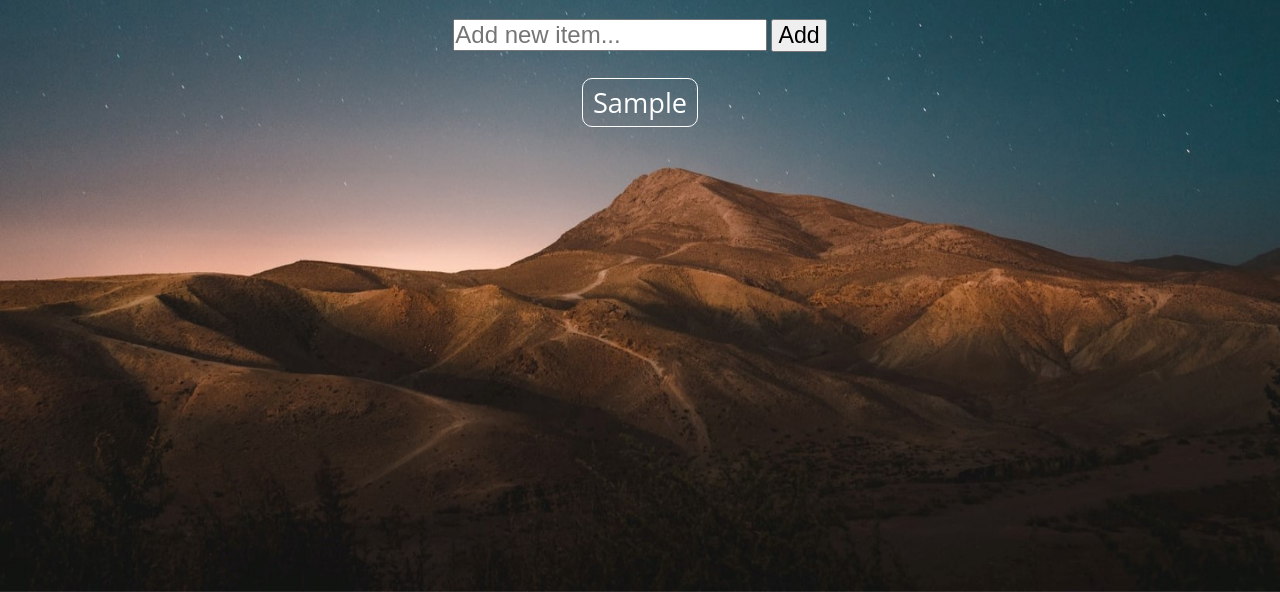
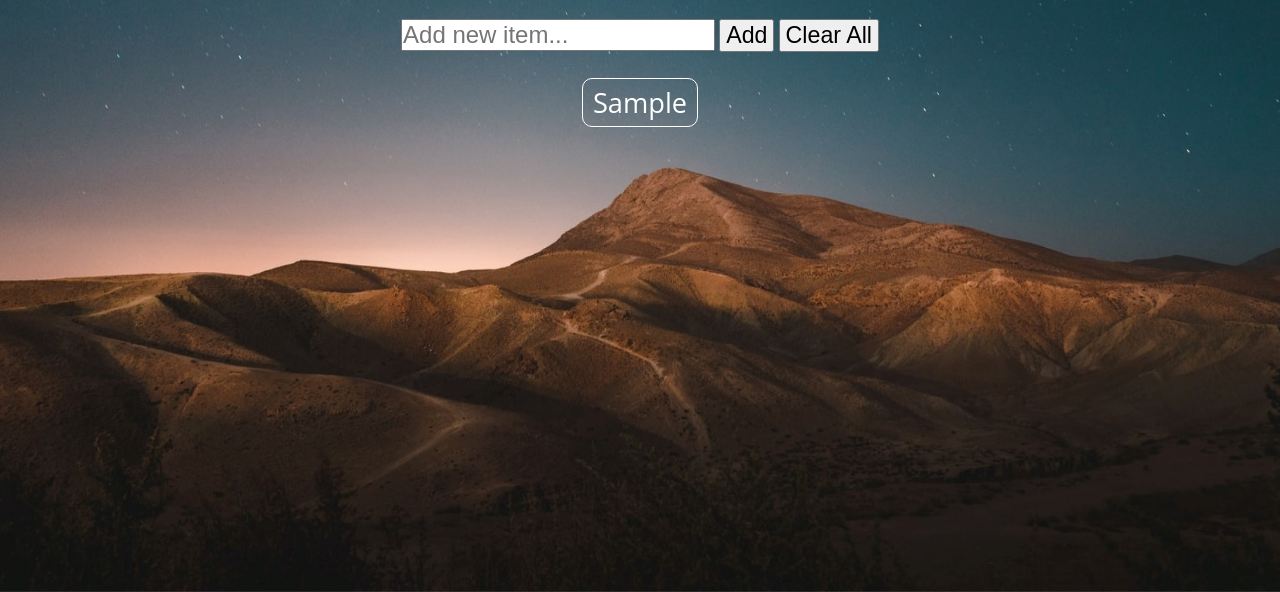
Before and after one commit to Grupith/To-Do-App, a plain HTML site: page index.html in a window 1280 px wide. Both pictures are taken after typing "Sample" into the empty fields and a click on the button "Add". Shown: the part 208-800 px from the top of the page. Drawn offline with Linux system fonts and the light colour scheme.

Commit message:
Added clear all button

```diff
--- a/index.html
+++ b/index.html
@@ -13,6 +13,7 @@
         <h2>One click to check off, double click to delete</h2>
         <input class='txtInput' id='txtInput' type='text' placeholder='Add new item...'>
         <button id='btn'>Add</button>
+        <button id='clearAllBtn'>Clear All</button>
             <ul id='list'></ul>
     </div>
     <script src='main.js'></script>
--- a/main.js
+++ b/main.js
@@ -1,6 +1,8 @@
 let input = document.getElementById('txtInput');
 let btn = document.getElementById('btn');
 let ul = document.getElementById('list');
+let allListItems = document.querySelectorAll('li');
+let clearAllBtn = document.getElementById('clearAllBtn');
 
 // Create a list item on button press
 btn.addEventListener('click', function() {
@@ -15,6 +17,10 @@ btn.addEventListener('click', function() {
     })
     // Delete item from list
     newItem.addEventListener('dblclick', function() {
+        ul.removeChild(newItem);
+    })
+    // Clear all list items on button press
+    clearAllBtn.addEventListener('click', function(){
         ul.removeChild(newItem);
     })
 })
@@ -34,5 +40,14 @@ input.addEventListener('keypress', function(e) {
         newItemOnEnter.addEventListener('dblclick', function() {
             ul.removeChild(newItemOnEnter);
         })
+        // Clear all list items on Enter
+        clearAllBtn.addEventListener('click', function(){
+            ul.removeChild(newItemOnEnter);
+        })
     }
 })
+
+// Clear all tasks
+
+// add checkbox to item
+// add x button to delete list item from list
--- a/style.css
+++ b/style.css
@@ -44,6 +44,12 @@ input {
   padding: 1px 5px;
 }
 
+#clearAllBtn {
+  font-size: 1.45rem;
+  font-weight: 500;
+  padding: 1px 5px;
+}
+
 ul {
   margin: 1rem;
   list-style-type: none;
```
